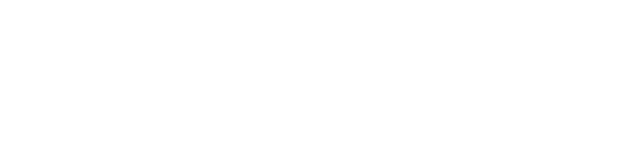
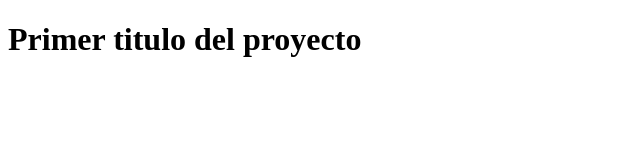
Before and after one commit to damiandelgado1/repocolabs, a plain HTML site: page index.html in a window 1280 px wide. Shown: the whole page, without its empty margins (0-640 px from the left). Drawn offline with Linux system fonts and the light colour scheme.

Commit message:
agregando nombre descriptivo

```diff
--- a/index.html
+++ b/index.html
@@ -6,6 +6,8 @@
     <title>Document</title>
 </head>
 <body>
-    <header></header>
+    <header>
+        <h1>Primer titulo del proyecto</h1>
+    </header>
 </body>
 </html>
```
